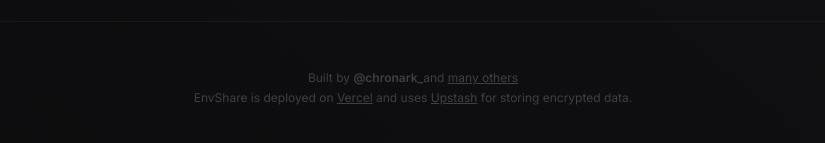
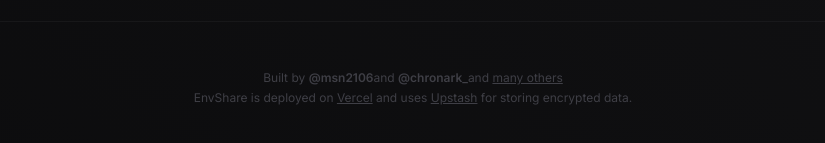
Before and after one commit to msn2106/envshare, a Next.js app: page / in a window 1280 px wide. Shown: the part 875-1018 px from the top of the page, without its empty margins (227-1052 px from the left). Built offline with nearby package versions, Linux system fonts and the light colour scheme.

Commit message:
Update layout.tsx - Added credit

```diff
--- a/app/layout.tsx
+++ b/app/layout.tsx
@@ -28,6 +28,10 @@ export default function RootLayout({
           <div className="flex flex-col gap-1 px-6 py-12 mx-auto text-xs text-center text-zinc-700 max-w-7xl lg:px-8">
             <p>
               Built by{" "}
+              <Link href="https://github.com/msn2106" className="font-semibold duration-150 hover:text-zinc-200">
+                @msn2106
+              </Link>
+              and{" "}
               <Link href="https://twitter.com/chronark_" className="font-semibold duration-150 hover:text-zinc-200">
                 @chronark_
               </Link>
```
